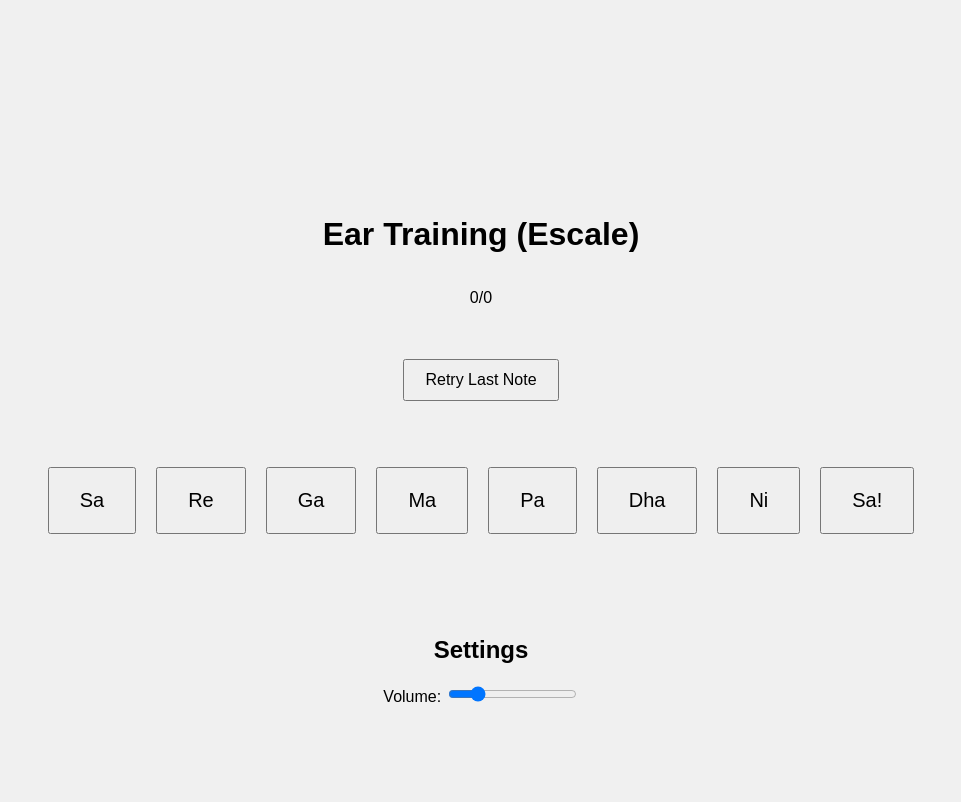
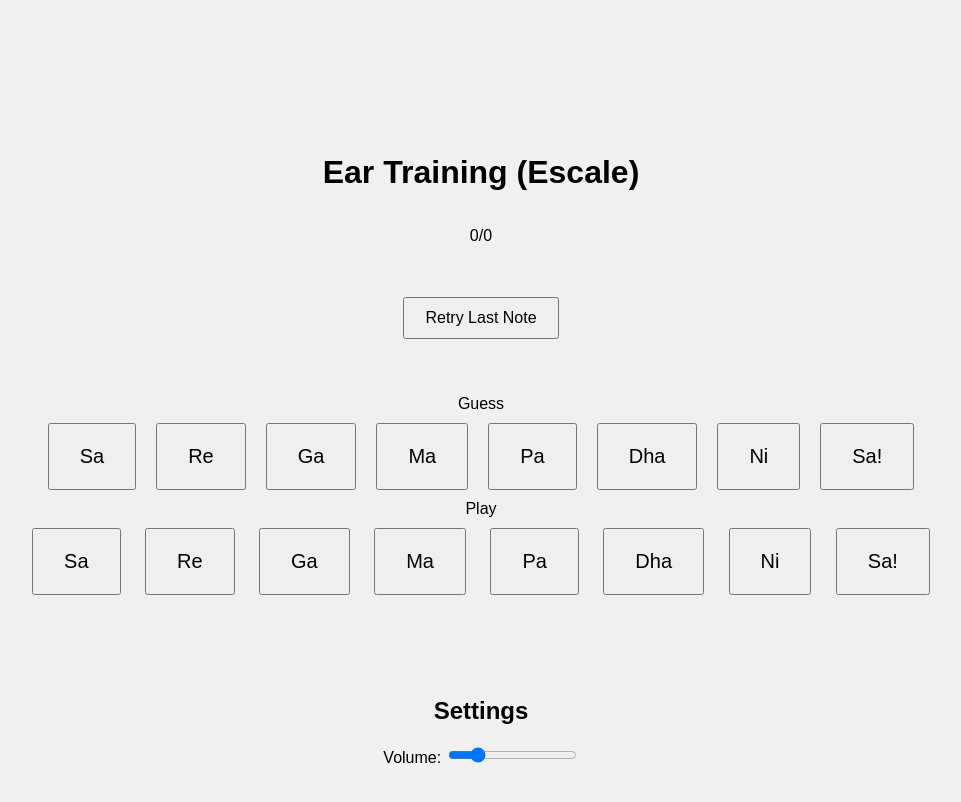
Before and after one commit to ayushbatra/ayushbatra.github.io, a Jekyll site: the page eartraining/ear_train.html, which Jekyll copies as it is, in a window 1280 px wide. Shown: the top 802 px of the page, without its empty margins (159-1120 px from the left). Built offline with Jekyll 4.4.1, drawn with Linux system fonts in a browser that asks for light colours.

Commit message:
Update ear_train.html

```diff
--- a/eartraining/ear_train.html
+++ b/eartraining/ear_train.html
@@ -16,7 +16,20 @@
     <button id="retry-button">Retry Last Note</button>
     <br>
     <br>
+            Guess
+            <br>
     <div class="button-container">
+        <button class="note-button" data-note="E_S1">Sa</button>
+        <button class="note-button" data-note="E_R">Re</button>
+        <button class="note-button" data-note="E_G">Ga</button>
+        <button class="note-button" data-note="E_M">Ma</button>
+        <button class="note-button" data-note="E_P">Pa</button>
+        <button class="note-button" data-note="E_D">Dha</button>
+        <button class="note-button" data-note="E_N">Ni</button>
+        <button class="note-button" data-note="E_S2">Sa!</button>
+    </div>
+            Play<br>
+    <div class="button-replay">
         <button class="note-button" data-note="E_S1">Sa</button>
         <button class="note-button" data-note="E_R">Re</button>
         <button class="note-button" data-note="E_G">Ga</button>
```
